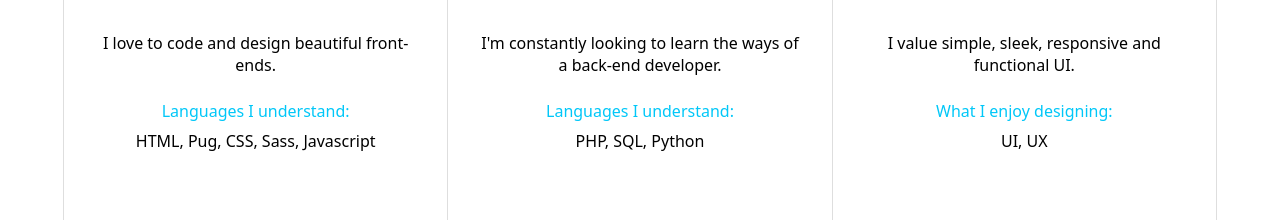
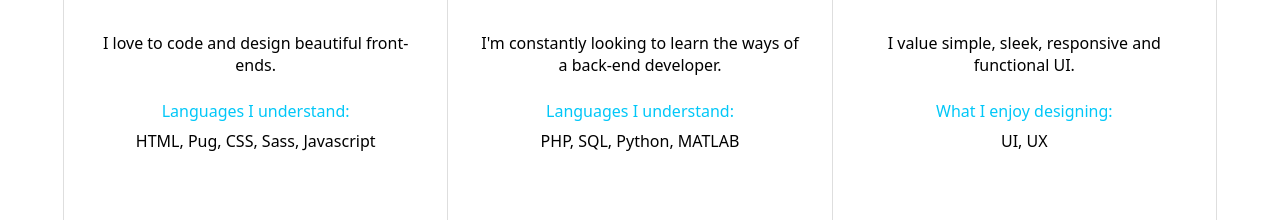
Before and after one commit to elibessen/elibessen.github.io, a website: page docs/index.html in a window 1280 px wide. Shown: the part 1508-1728 px from the top of the page. Drawn offline with nearby package versions, Linux system fonts and the light colour scheme; no server answers.

Commit message:
Added MATLAB

```diff
--- a/docs/index.html
+++ b/docs/index.html
@@ -79,7 +79,7 @@
               <h3>Back-end development</h3>
               <p>I'm constantly looking to learn the ways of a back-end developer.</p>
               <p style="margin: 0.5rem; color: #00C7F8">Languages I understand:</p>
-              <p style="margin: 0rem;">PHP, SQL, Python</p>
+              <p style="margin: 0rem;">PHP, SQL, Python, MATLAB</p>
               <p style="margin-top: 5rem; color: #00C7F8">Development Tools:</p>
               <div id="devtools">
                 <p style="margin-top: 0rem;">Firebase</p>
```
Also changed, not shown: docs/contact.html (line endings or trailing spaces), docs/js/list-repos.js (line endings or trailing spaces), package.json (line endings or trailing spaces), src/components/_about.scss (line endings or trailing spaces), src/components/_buttons.scss (line endings or trailing spaces), src/components/_contact.scss (line endings or trailing spaces), src/components/_footer.scss (line endings or trailing spaces), src/components/_navbar.scss (line endings or trailing spaces), src/components/_projects.scss (line endings or trailing spaces), src/components/_specialties.scss (line endings or trailing spaces), src/components/_title.scss (line endings or trailing spaces), src/components/_work.scss (line endings or trailing spaces), src/main.scss (line endings or trailing spaces), 1 other file.
